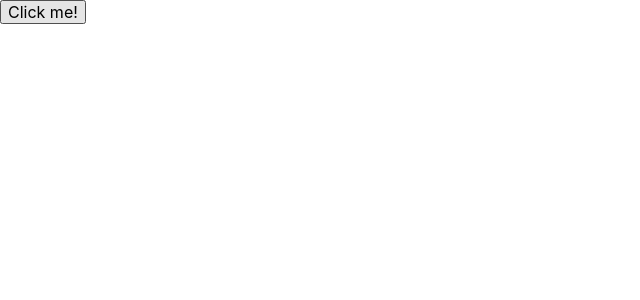
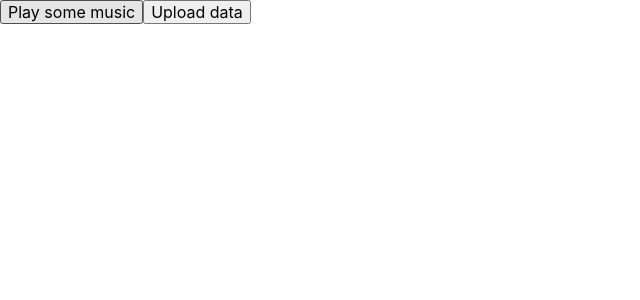
Before and after one commit to NadiiaUa23/modul2, a React (Vite) app: page / in a window 1280 px wide. Shown: the top 300 px of the page, without its empty margins (0-640 px from the left). Built offline with nearby package versions, Linux system fonts and the light colour scheme.

Commit message:
разбор задачь ч1

```diff
--- a/src/App.jsx
+++ b/src/App.jsx
@@ -1,14 +1,63 @@
 
 
+//вар 1
+// const App = () => {
+// 	const handleClick = () => {
+// 		alert("I'm a button!");
+// 	};
+
+// 	return <button onClick={handleClick}>Click me!</button>;
+// };
+
+//ВАР 2 анонімну інлайн-функцію.
+// const App = () => {
+// 	return <button onClick={() => alert("I'm a button!")}>Click me!</button>;
+// };
+
+//Для інлайн функцій діють ті ж правила. Цей alert викликається при рендерингу компонента, а не при кліці!
+// const App = () => {
+//   return <button onClick={alert('You clicked me!')}>Click me!</button>;
+//   };
+
+//Якщо ви хочете визначити ваш обробник подій вбудовано, оберніть його в анонімну функцію так:
+// const App = () => {
+//     return <button onClick={() => alert('You clicked me!')}>Click me!</button>;
+//     };
+
+// const App = () => {
+// 	const handleClick = (evt) => {
+// 		console.log(evt);
+// 	};
+
+// 	return (
+// 		<>
+// 			<button onClick={handleClick}>First button</button>
+// 			<button onClick={evt => console.log(evt)}>Second button</button>
+// 		</>
+// 	);
+// };
+
+
+const CustomButton = ({ message, children }) => {
+  return (
+    <button onClick={() => alert(message)}>
+      {children}
+    </button>
+  );
+};
 
 const App = () => {
-	const handleClick = () => {
-		alert("I'm a button!");
-	};
-
-	return <button onClick={handleClick}>Click me!</button>;
-};
-
+  return (
+    <>
+      <CustomButton message="Playing music!">
+        Play some music
+      </CustomButton>
+      <CustomButton message="Uploading your data!">
+        Upload data
+      </CustomButton>
+    </>
+  );
+}
 
 
 export default App;
```
